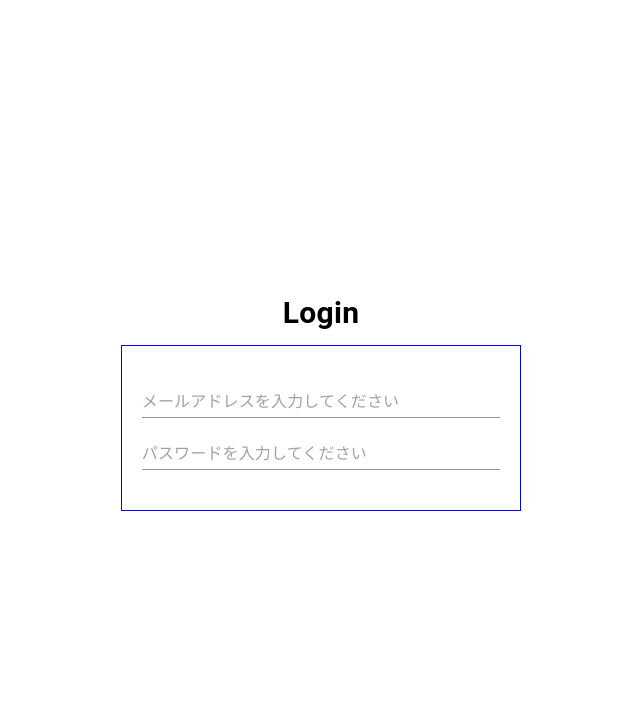
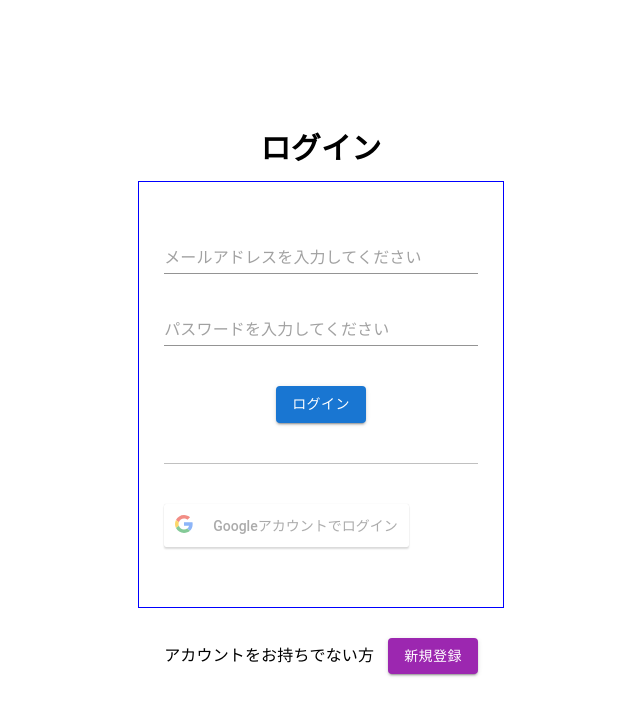
Before and after one commit to Ippei523/react_study_auth, a React (Create React App) app: page /auth/login in a window 1280 px wide. Shown: the top 716 px of the page, without its empty margins (319-959 px from the left). Built offline with nearby package versions, Linux system fonts and the light colour scheme.

Commit message:
共通処理に変更

```diff
--- a/src/routes/auth/login/index.tsx
+++ b/src/routes/auth/login/index.tsx
@@ -1,5 +1,7 @@
-import { Alert, Box, Input, Snackbar, Typography } from "@mui/material";
+import { Alert, Box, Button, Input, Snackbar } from "@mui/material";
 import { useAuth } from "../../../context/authContext";
+import GoogleLogin from "react-google-login";
+import { AuthLayout } from "../../../components/authLayout";
 
 export function Login() {
   const { missToken, setMissToken } = useAuth();
@@ -7,24 +9,42 @@ export function Login() {
     setMissToken(false);
   }
   return (
-    <Box sx={{ display: "flex", flexDirection: "column", alignItems: "center", justifyContent: "center", width: "100%", height: "100vh", gap: "10px" }}>
-      <Typography sx={{ fontSize: "30px", fontWeight: "bold" }}>Login</Typography>
-      <Box sx={{ display: "flex", flexDirection: "column", width: "40%", gap: "20px", border: "1px solid blue", padding: "40px 20px" }}>
+    <>
+      <AuthLayout
+        title="ログイン"
+        toggleAuthButtonTitle="新規登録"
+        toggleAuthSubTitle="アカウントをお持ちでない方"
+        authLayoutType="login"
+      >
+        <Box sx={{ display: "flex", flexDirection: "column", gap: "40px" }}>
           <Input type="email" placeholder="メールアドレスを入力してください" />
-        <Input type="password" placeholder="パスワードを入力してください" hidden />
+          <Input type="password" placeholder="パスワードを入力してください" />
         </Box>
-      {
-        missToken && (
-          <Snackbar
-            open={true}
-            onClose={handleClose}
-          >
+        <Box sx={{ display: "flex", justifyContent: "center" }}>
+          <Button variant="contained" color="primary">
+            ログイン
+          </Button>
+        </Box>
+        <Box
+          sx={{ width: "100%", height: "1px", backgroundColor: "#C0C0C0" }}
+        ></Box>
+        <Box>
+          <GoogleLogin
+            clientId="YOUR_GOOGLE_CLIENT_ID"
+            buttonText="Googleアカウントでログイン"
+            onSuccess={() => {}}
+            onFailure={() => {}}
+            cookiePolicy={"single_host_origin"}
+          />
+        </Box>
+      </AuthLayout>
+      {missToken && (
+        <Snackbar open={true} onClose={handleClose}>
           <Alert onClose={handleClose} severity="error">
             ログインまたはユーザー登録からやり直してください
           </Alert>
         </Snackbar>
-        )
+      )}
+    </>
+  );
 }
-    </Box>
-  )
-}
```
Lines whose indentation alone changed are shown as unchanged.
